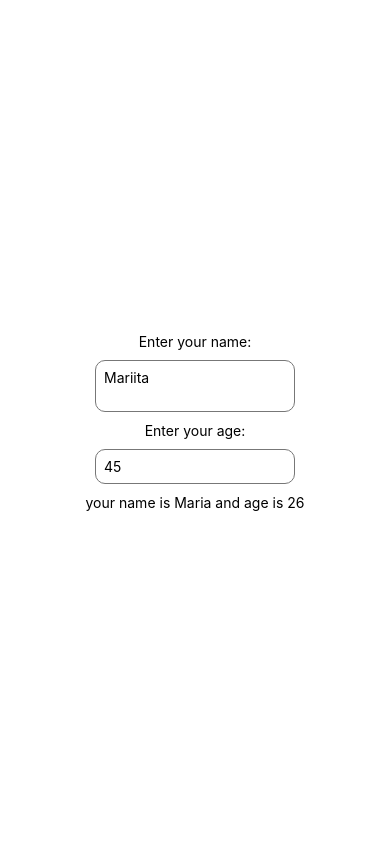
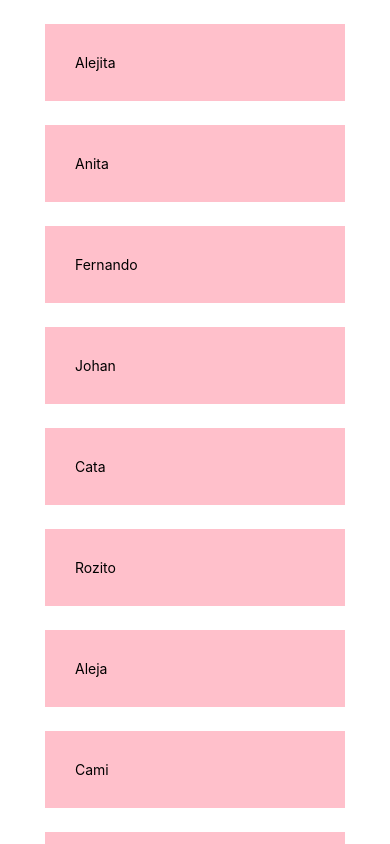
Before and after one commit to marialejandraip/forfun-rnproject, a React Native app: screen / in a window 390 px wide. Built offline with nearby package versions, Linux system fonts and the light colour scheme.

Commit message:
using scrollView and mapping a list

```diff
--- a/App.js
+++ b/App.js
@@ -1,33 +1,30 @@
 //import { StatusBar } from 'expo-status-bar';
 import React, { useState } from 'react';
-import { StyleSheet, Text, View, TextInput } from 'react-native';
+import { StyleSheet, Text, View, ScrollView} from 'react-native';
 
 export default function App() {
-  const [name, setName]= useState('Maria');
-  const [age, setAge] =useState(26)
+  const [people, setPeople]= useState([
+    {name:'Alejita', key:1,},
+    {name:'Anita', key:2,},
+    {name:'Fernando', key:3,},
+    {name:'Johan', key:4,},
+    {name:'Cata', key:5,},
+    {name:'Rozito', key:6,},
+    {name:'Aleja', key:7,},
+    {name:'Cami', key:8,},
+    {name:'Osquitar', key:9,},
+  ]);
 
-  const handlePress = () => {
-    setName('Alejita')
-    setAge(26)
-  }
   return (
-    //View is like a div, Text component always when want to see text
     <View style={styles.container}>
-      <Text>Enter your name:</Text>
-      <TextInput
-      multiline //when press enter start new line
-      style={styles.input}
-      placeholder='Mariita'
-      onChangeText={(e)=> setName(e)}
-      />
-       <Text>Enter your age:</Text>
-      <TextInput
-      keyboardType='number-pad' //property to change the type keyboard
-      style={styles.input}
-      placeholder= '45'
-      onChangeText={(e)=> setAge(e)}
-      />
-      <Text>your name is {name} and age is {age}</Text>
+
+      <ScrollView>
+      { people.map(person => (
+          <View key={person.key} style={styles.item}>
+            <Text >{person.name}</Text>
+          </View>
+        ))}
+      </ScrollView>
     </View>
   );
 }
@@ -39,15 +36,11 @@ const styles = StyleSheet.create({
     alignItems: 'center',
     justifyContent: 'center',
   },
-  buttonContainer:{
-  marginTop:20,
-  },
-  input:{
-    borderWidth:1,
-    borderRadius: 10,
-    borderColor:'#777',
-    padding:8,
-    margin: 10,
-    width:200,
+  item:{
+    marginTop:24,
+    padding:30,
+    fontSize:24,
+    backgroundColor:'pink',
+    width:300
   }
 });
```
